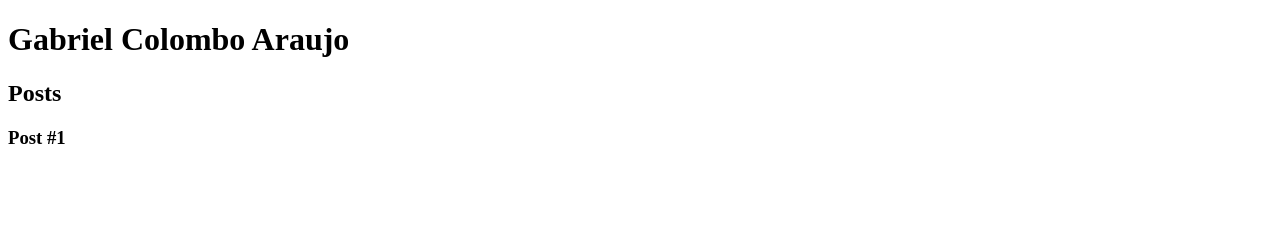
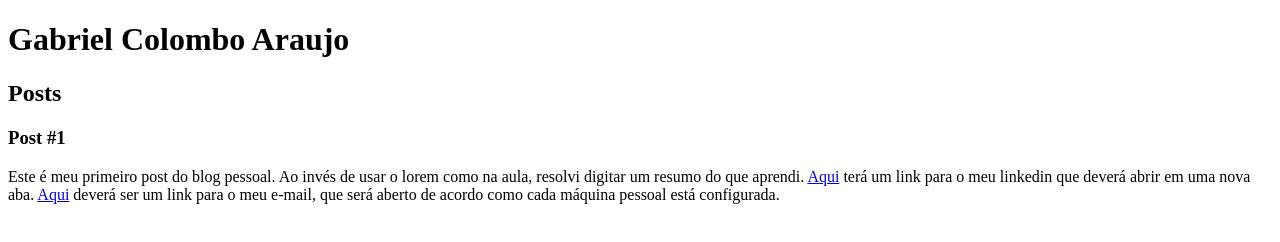
Before and after one commit to gacolombo/reforco-html5-css3, a plain HTML site: page index.html in a window 1280 px wide. Drawn offline with Linux system fonts and the light colour scheme.

Commit message:
Aula 3, hiperlink, target e mailto

```diff
--- a/index.html
+++ b/index.html
@@ -18,6 +18,7 @@
             <header>
                 <h3>Post #1</h3>
             </header>
+            <p>Este é meu primeiro post do blog pessoal. Ao invés de usar o lorem como na aula, resolvi digitar um resumo do que aprendi. <a href="https://www.linkedin.com/in/gabriel-colombo-araujo-50102b229/" target="_blank">Aqui</a> terá um link para o meu linkedin que deverá abrir em uma nova aba. <a href="mailto:gcolomboaraujo@gmail.com">Aqui</a> deverá ser um link para o meu e-mail, que será aberto de acordo como cada máquina pessoal está configurada.</p>
         </article>
     </section>
     <footer></footer>
```
Also changed, not shown: 1 other file.
